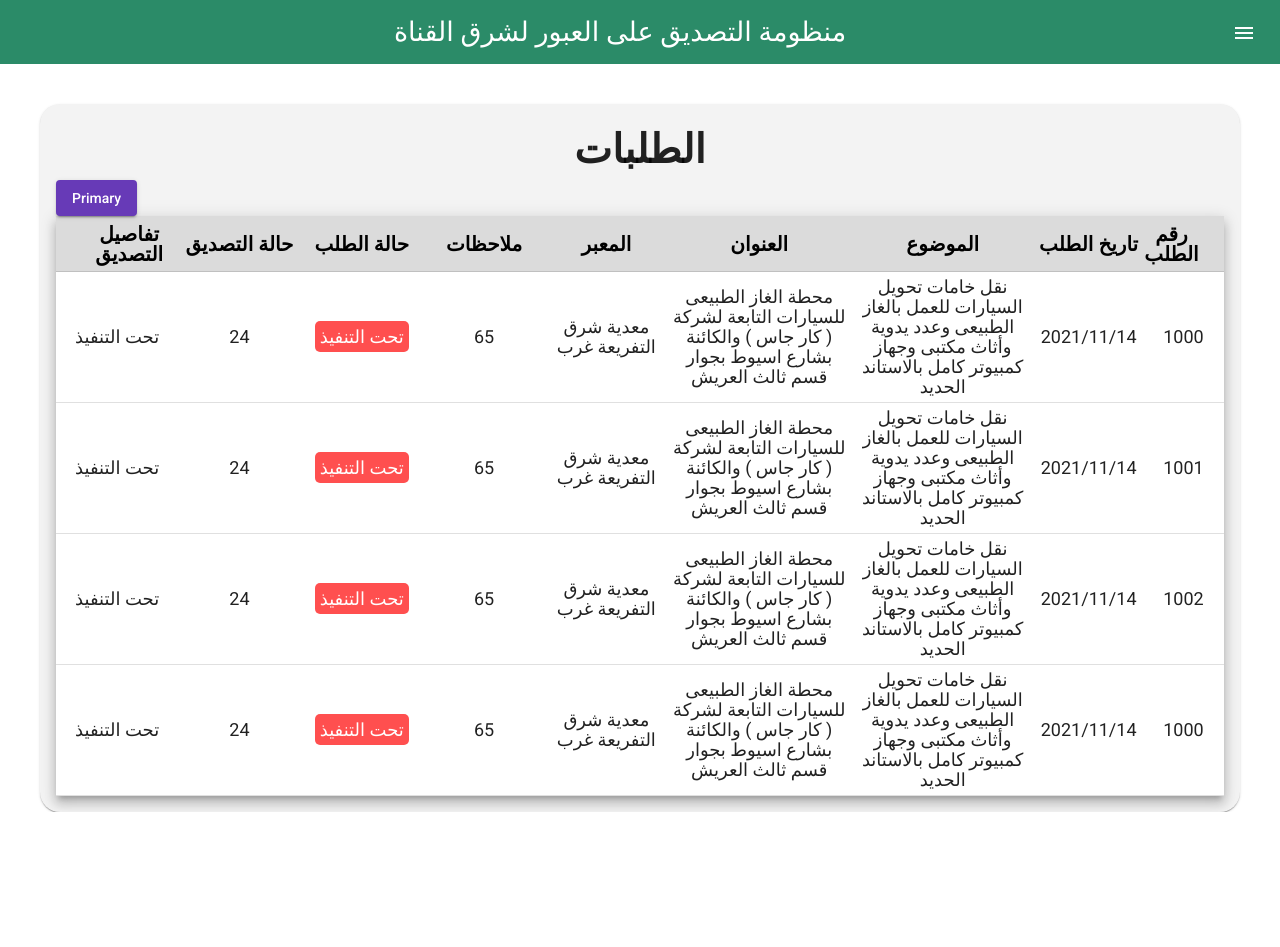
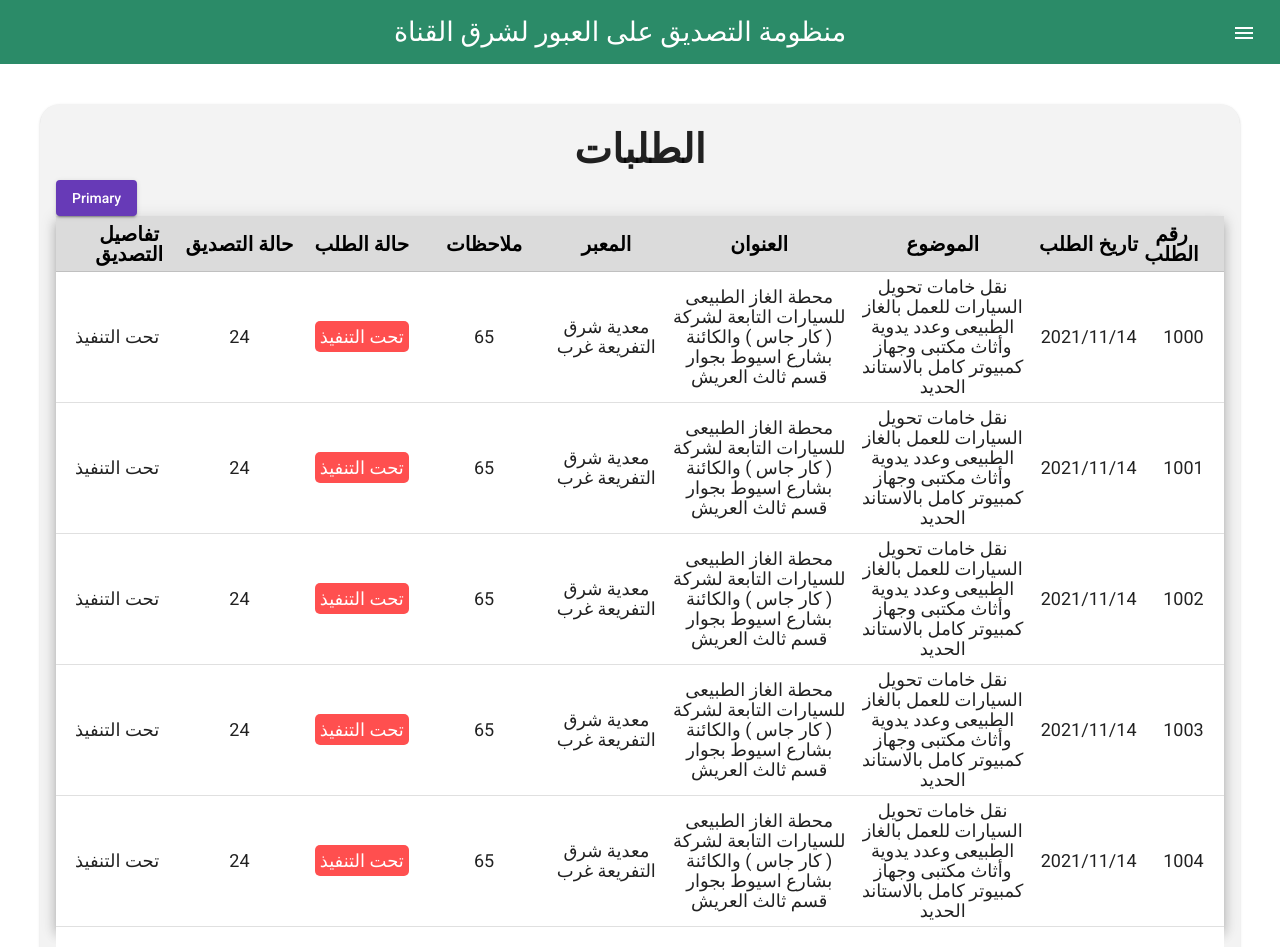
Before and after one commit to amrghobashi/border-crossing-permits, an Angular app: page / in a window 1280 px wide. Shown: the top 947 px of the page. Before the commit the page ends 812 px from the top, so only its background shows below. Built offline with nearby package versions, Linux system fonts and the light colour scheme; data requests are answered from the project's data file.

Commit message:
adding paginating and sorting to the table

```diff
--- a/requests.json
+++ b/requests.json
@@ -1,6 +1,5 @@
 {
-  "data": [
-    {
+    "data": [{
             "id": 1,
             "request_number": "1000",
             "request_date": "2021/11/14",
@@ -38,7 +37,43 @@
         },
         {
             "id": 4,
-      "request_number": 1000,
+            "request_number": "1003",
+            "request_date": "2021/11/14",
+            "subject": "نقل خامات تحويل السيارات للعمل بالغاز الطبيعى وعدد يدوية وأثاث مكتبى وجهاز كمبيوتر كامل بالاستاند الحديد",
+            "address": " محطة الغاز الطبيعى للسيارات التابعة لشركة ( كار جاس ) والكائنة بشارع اسيوط بجوار قسم ثالث العريش",
+            "pass_id": "معدية شرق التفريعة غرب",
+            "notes": "65",
+            "request_status": "تحت التنفيذ",
+            "tasdek_status": "24",
+            "tasdek_detail": "تحت التنفيذ"
+        },
+        {
+            "id": 5,
+            "request_number": "1004",
+            "request_date": "2021/11/14",
+            "subject": "نقل خامات تحويل السيارات للعمل بالغاز الطبيعى وعدد يدوية وأثاث مكتبى وجهاز كمبيوتر كامل بالاستاند الحديد",
+            "address": " محطة الغاز الطبيعى للسيارات التابعة لشركة ( كار جاس ) والكائنة بشارع اسيوط بجوار قسم ثالث العريش",
+            "pass_id": "معدية شرق التفريعة غرب",
+            "notes": "65",
+            "request_status": "تحت التنفيذ",
+            "tasdek_status": "24",
+            "tasdek_detail": "تحت التنفيذ"
+        },
+        {
+            "id": 6,
+            "request_number": "1005",
+            "request_date": "2021/11/14",
+            "subject": "نقل خامات تحويل السيارات للعمل بالغاز الطبيعى وعدد يدوية وأثاث مكتبى وجهاز كمبيوتر كامل بالاستاند الحديد",
+            "address": " محطة الغاز الطبيعى للسيارات التابعة لشركة ( كار جاس ) والكائنة بشارع اسيوط بجوار قسم ثالث العريش",
+            "pass_id": "معدية شرق التفريعة غرب",
+            "notes": "65",
+            "request_status": "تحت التنفيذ",
+            "tasdek_status": "24",
+            "tasdek_detail": "تحت التنفيذ"
+        },
+        {
+            "id": 7,
+            "request_number": "1006",
             "request_date": "2021/11/14",
             "subject": "نقل خامات تحويل السيارات للعمل بالغاز الطبيعى وعدد يدوية وأثاث مكتبى وجهاز كمبيوتر كامل بالاستاند الحديد",
             "address": " محطة الغاز الطبيعى للسيارات التابعة لشركة ( كار جاس ) والكائنة بشارع اسيوط بجوار قسم ثالث العريش",
--- a/src/app/app.module.ts
+++ b/src/app/app.module.ts
@@ -14,6 +14,7 @@ import { MatCardModule } from '@angular/material/card';
 import { MatListModule } from '@angular/material/list';
 import { MatButtonModule } from '@angular/material/button';
 import { MatIconModule } from '@angular/material/icon';
+import { MatPaginatorModule } from '@angular/material/paginator';
 import { ToolBarComponent } from './shared/tool-bar/tool-bar.component';
 
 @NgModule({
@@ -35,7 +36,8 @@ import { ToolBarComponent } from './shared/tool-bar/tool-bar.component';
     MatListModule,
     MatButtonModule,
     MatIconModule,
-    HttpClientModule
+    HttpClientModule,
+    MatPaginatorModule
   ],
   providers: [],
   bootstrap: [AppComponent]
--- a/src/app/request/request.component.html
+++ b/src/app/request/request.component.html
@@ -53,7 +53,10 @@
 
         <tr mat-header-row *matHeaderRowDef="displayedColumns"></tr>
         <tr mat-row *matRowDef="let row; columns: displayedColumns;"></tr>
+
     </table>
 
+    <mat-paginator [pageSizeOptions]="[5, 10, 20]" showFirstLastButtons aria-label="Select page of periodic elements">
+    </mat-paginator>
     <!-- <p>{{ test }}</p> -->
 </mat-card>
--- a/src/app/request/request.component.ts
+++ b/src/app/request/request.component.ts
@@ -1,16 +1,24 @@
-import { Component, OnDestroy, OnInit } from '@angular/core';
+import { AfterViewInit, Component, OnDestroy, OnInit, ViewChild } from '@angular/core';
 import { RequestService } from './request.service';
 import { Request } from '../Models/request';
 import { Subscription } from 'rxjs';
+import { MatPaginator } from '@angular/material/paginator';
+import { MatTableDataSource } from '@angular/material/table';
 
 @Component({
   selector: 'app-request',
   templateUrl: './request.component.html',
   styleUrls: ['./request.component.css']
 })
-export class RequestComponent implements OnInit, OnDestroy {
+export class RequestComponent implements OnInit, OnDestroy, AfterViewInit {
 
   requests: Request[] = [];
+  @ViewChild(MatPaginator) paginator!: MatPaginator;
+
+  ngAfterViewInit() {
+    this.dataSource.paginator = this.paginator;
+  }
+
   newReq: Request =
     {
       "id": 4,
@@ -30,14 +38,16 @@ export class RequestComponent implements OnInit, OnDestroy {
 
   ngOnInit() {
     this.supscription = this.requestService.getRequests().subscribe((requests) => {
-      console.log(requests);
+      // console.log(requests);
       this.requests = JSON.parse(JSON.stringify(requests));
-      this.dataSource = this.requests;
+      this.dataSource.data = this.requests;
     })
   }
 
   displayedColumns: string[] = ['request_number', 'request_date', 'subject', 'address', 'pass_id', 'notes', 'request_status', 'tasdek_status', 'tasdek_detail'];
-  dataSource: Request[] = [];
+  // dataSource: Request[] = [];
+  dataSource = new MatTableDataSource<Request>();
+
 
   addRequest() {
     this.requestService.addRequest(this.newReq).subscribe(req => {
```
Lines whose indentation alone changed are shown as unchanged.
